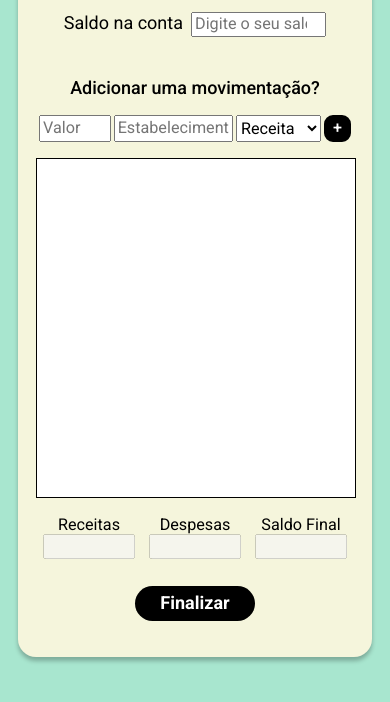
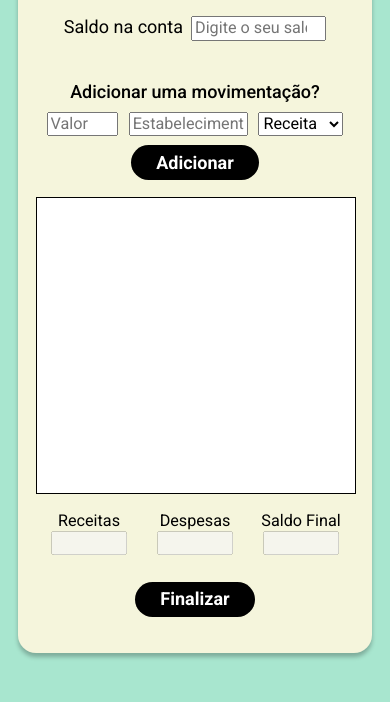
Before and after one commit to felipemedola/finance-tracker, a plain HTML site: page index.html in a window 390 px wide. Shown: the part 142-844 px from the top of the page. Drawn offline with nearby package versions, Linux system fonts and the light colour scheme.

Commit message:
css: melhoria responsividade mobile

```diff
--- a/assets/css/styles.css
+++ b/assets/css/styles.css
@@ -57,7 +57,7 @@ body {
     display: flex;
     justify-content: space-evenly;
     font-size: 0.9rem;
-    margin: 0.9rem 0;
+    margin: 0.5rem 0;
 }
 
 #movement__value {
@@ -69,17 +69,18 @@ body {
 }
 
 #movement__add {
+    border: none;
+    margin: 0 auto 0.9rem;
+    padding: 0.4rem 1.4rem;
+    border-radius: 1rem;
+    font-weight: 700;
     color: var(--white);
     background-color: var(--black);
-    font-weight: 500;
-    border-radius: 0.5rem;
-    border: solid var(--black);
-    margin: 0;
 }
 
 #movement__history {
     width: 100%;
-    height: 40vh;
+    height: 35vh;
     margin: 0 auto;
     border: 0.1rem solid var(--black);
     background-color: var(--white);
@@ -102,7 +103,7 @@ body {
 #movement__incomes,
 #movement__expenses,
 #movement__final {
-    width: 80%;
+    width: 65%;
 }
 
 #end {
--- a/index.html
+++ b/index.html
@@ -27,8 +27,9 @@
                 <option value="Receita">Receita</option>
                 <option value="Despesa">Despesa</option>
             </select>
-            <button onclick="add()" type="button" id="movement__add">+</button>
         </div>
+
+        <button onclick="add()" type="button" id="movement__add">Adicionar</button>
 
         <form id="movement__history">
             <span class="texto-azul"></span>  <span class="texto-azul"></span>
```
